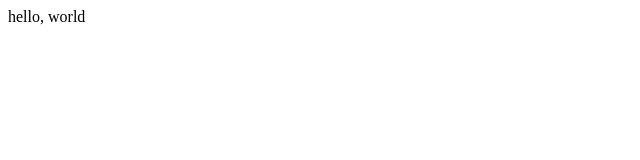
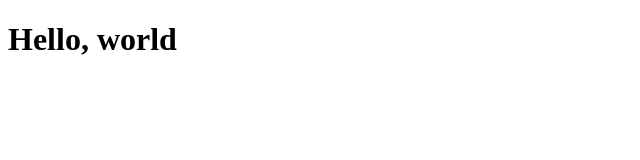
Before and after one commit to Shamol-ali/Admission-Management, a plain HTML site: page index.html in a window 1280 px wide. Shown: the whole page, without its empty margins (0-640 px from the left). Drawn offline with Linux system fonts and the light colour scheme.

Commit message:
I have modified the header

```diff
--- a/index.html
+++ b/index.html
@@ -7,6 +7,6 @@
     <title>Document</title>
   </head>
   <body>
-    hello, world
+    <h1>Hello, world</h1>
   </body>
 </html>
```
